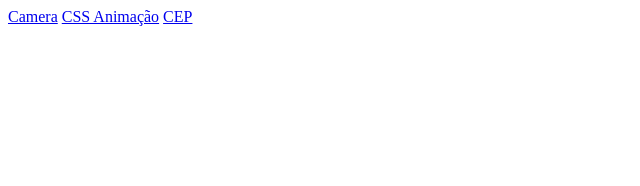
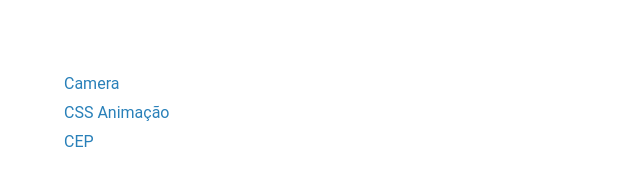
Before and after one commit to neyltonbenjamim/neyltonbenjamim.github.io, a plain HTML site: page outros/index.html in a window 1280 px wide. Shown: the whole page, without its empty margins (0-640 px from the left). Drawn offline with Linux system fonts and the light colour scheme.

Commit message:
Adicionado style

```diff
--- a/outros/index.html
+++ b/outros/index.html
@@ -5,14 +5,20 @@
     <meta http-equiv='X-UA-Compatible' content='IE=edge'>
     <title>Projetos antigos</title>
     <meta name='viewport' content='width=device-width, initial-scale=1'>
-    <!-- <link rel='stylesheet' type='text/css' media='screen' href='main.css'>
-    <script src='main.js'></script> -->
+    <link rel='stylesheet' type='text/css' media='screen' href='style.css'>
+    <!--<script src='main.js'></script> -->
 </head>
 <body>
-    <div>
-        <a title="Abrir camera" href="./camera/">Camera</a>
-        <a title="Abrir CSS animação" href="./camera/">CSS Animação</a>
-        <a title="Abrir CEP" href="./camera/">CEP</a>
-    </div>
+    <ul>
+        <li>
+            <a title="Abrir camera" href="./camera/">Camera</a>
+        </li>
+        <li>
+            <a title="Abrir CSS animação" href="./css-amimacao/">CSS Animação</a>
+        </li>
+        <li>
+            <a title="Abrir CEP" href="./cep/">CEP</a>
+        </li>
+    </ul>
 </body>
 </html>
```
